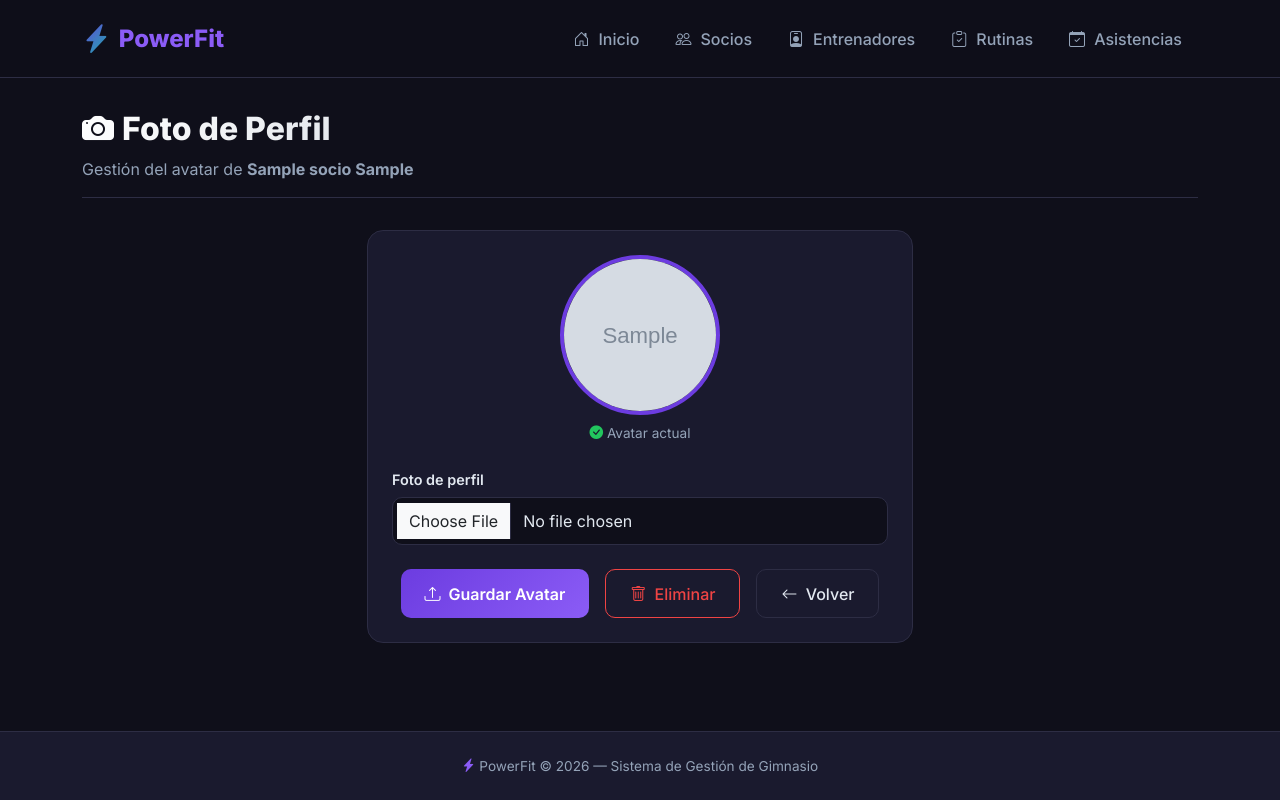
After one commit to FrancoFEFA/Mi-Primera-Pagina-Fajardo, a Django app: page /socios/1/avatar/ in a window 1280 px wide. The commit adds this page. Run offline with Django 5.2, Linux system fonts and the light colour scheme; tables that the repository leaves empty hold one stand-in row (values such as "Sample post"); grey boxes marked "Sample" are stand-in pictures.

Commit message:
Agrego avatar a socios y vista de upload

```diff
--- a/mainn/forms.py
+++ b/mainn/forms.py
@@ -107,6 +107,21 @@ class RutinaForm(forms.ModelForm):
         }
 
 
+class AvatarForm(forms.ModelForm):
+    class Meta:
+        model = Socio
+        fields = ['avatar']
+        widgets = {
+            'avatar': forms.FileInput(attrs={
+                'class': 'form-control',
+                'accept': 'image/*',
+            }),
+        }
+        labels = {
+            'avatar': 'Foto de perfil',
+        }
+
+
 class BuscarRutinaForm(forms.Form):
     """Formulario de búsqueda de rutinas por nombre o especialidad del entrenador."""
 
--- a/mainn/models.py
+++ b/mainn/models.py
@@ -19,6 +19,12 @@ class Socio(models.Model):
         default='basica',
     )
     fecha_inscripcion = models.DateField(auto_now_add=True)
+    avatar = models.ImageField(
+        upload_to='avatares/',
+        blank=True,
+        null=True,
+        verbose_name='Avatar',
+    )
 
     def __str__(self):
         return f"{self.nombre} {self.apellido}"
--- a/mainn/urls.py
+++ b/mainn/urls.py
@@ -7,6 +7,8 @@ urlpatterns = [
     # Socios
     path('socios/', views.lista_socios, name='lista_socios'),
     path('socios/crear/', views.crear_socio, name='crear_socio'),
+    path('socios/<int:socio_id>/avatar/', views.upload_avatar, name='upload_avatar'),
+    path('socios/<int:socio_id>/avatar/eliminar/', views.eliminar_avatar, name='eliminar_avatar'),
 
     # Entrenadores
     path('entrenadores/', views.lista_entrenadores, name='lista_entrenadores'),
--- a/mainn/views.py
+++ b/mainn/views.py
@@ -2,7 +2,7 @@ from django.shortcuts import render, redirect
 from django.db.models import Q
 
 from .models import Socio, Entrenador, Rutina, Asistencia
-from .forms import SocioForm, EntrenadorForm, RutinaForm, BuscarRutinaForm
+from .forms import SocioForm, EntrenadorForm, RutinaForm, BuscarRutinaForm, AvatarForm
 
 
 def inicio(request):
@@ -98,6 +98,31 @@ def crear_rutina(request):
 
 
 # ========================
+# VISTA DE AVATARES
+# ========================
+
+def upload_avatar(request, socio_id):
+    socio = Socio.objects.get(id=socio_id)
+    if request.method == 'POST':
+        form = AvatarForm(request.POST, request.FILES, instance=socio)
+        if form.is_valid():
+            form.save()
+            return redirect('lista_socios')
+    else:
+        form = AvatarForm(instance=socio)
+    return render(request, 'socios/upload_avatar.html', {'form': form, 'socio': socio})
+
+
+def eliminar_avatar(request, socio_id):
+    socio = Socio.objects.get(id=socio_id)
+    if socio.avatar:
+        socio.avatar.delete()
+    socio.avatar = None
+    socio.save()
+    return redirect('upload_avatar', socio_id=socio.id)
+
+
+# ========================
 # VISTAS DE ASISTENCIAS
 # ========================
 
--- /dev/null
+++ b/templates/socios/upload_avatar.html
@@ -0,0 +1,77 @@
+{% extends 'base.html' %}
+
+{% block titulo %}PowerFit — Avatar de {{ socio.nombre }}{% endblock %}
+
+{% block contenido %}
+
+<div class="page-header">
+    <h1><i class="bi bi-camera-fill me-2" style="color: var(--pf-primary-light);"></i>Foto de Perfil</h1>
+    <p>Gestión del avatar de <strong>{{ socio.nombre }} {{ socio.apellido }}</strong></p>
+</div>
+
+<div class="row justify-content-center">
+    <div class="col-lg-6">
+        <div class="card-custom animate-in">
+            <div class="card-body p-4 text-center">
+
+                {% if socio.avatar %}
+                <div class="mb-4">
+                    <img src="{{ socio.avatar.url }}" alt="Avatar de {{ socio.nombre }}"
+                         style="width: 160px; height: 160px; object-fit: cover; border-radius: 50%; border: 4px solid var(--pf-primary);">
+                    <p class="mt-2 mb-0" style="color: var(--pf-text-muted); font-size: 0.85rem;">
+                        <i class="bi bi-check-circle-fill" style="color: var(--pf-success);"></i> Avatar actual
+                    </p>
+                </div>
+                {% else %}
+                <div class="mb-4">
+                    <div style="width: 160px; height: 160px; border-radius: 50%; background: var(--pf-bg-card-hover); border: 4px dashed var(--pf-border); display: flex; align-items: center; justify-content: center; margin: 0 auto;">
+                        <i class="bi bi-person" style="font-size: 4rem; color: var(--pf-text-muted);"></i>
+                    </div>
+                    <p class="mt-2 mb-0" style="color: var(--pf-text-muted); font-size: 0.85rem;">
+                        <i class="bi bi-info-circle"></i> Sin avatar
+                    </p>
+                </div>
+                {% endif %}
+
+                <form method="POST" enctype="multipart/form-data">
+                    {% csrf_token %}
+
+                    {% for field in form %}
+                    <div class="mb-3 text-start">
+                        <label for="{{ field.id_for_label }}" class="form-label">{{ field.label }}</label>
+                        {{ field }}
+                        {% if field.errors %}
+                            {% for error in field.errors %}
+                                <div class="text-danger mt-1" style="font-size: 0.85rem;">
+                                    <i class="bi bi-exclamation-circle me-1"></i>{{ error }}
+                                </div>
+                            {% endfor %}
+                        {% endif %}
+                        {% if field.help_text %}
+                            <div class="mt-1" style="color: var(--pf-text-muted); font-size: 0.8rem;">{{ field.help_text }}</div>
+                        {% endif %}
+                    </div>
+                    {% endfor %}
+
+                    <div class="d-flex gap-3 mt-4 justify-content-center">
+                        <button type="submit" class="btn btn-primary-custom">
+                            <i class="bi bi-upload me-1"></i> Guardar Avatar
+                        </button>
+                        {% if socio.avatar %}
+                        <a href="{% url 'eliminar_avatar' socio.id %}" class="btn btn-outline-custom" style="border-color: var(--pf-danger); color: var(--pf-danger);"
+                           onclick="return confirm('¿Eliminar la foto de perfil?');">
+                            <i class="bi bi-trash me-1"></i> Eliminar
+                        </a>
+                        {% endif %}
+                        <a href="{% url 'lista_socios' %}" class="btn btn-outline-custom">
+                            <i class="bi bi-arrow-left me-1"></i> Volver
+                        </a>
+                    </div>
+                </form>
+
+            </div>
+        </div>
+    </div>
+</div>
+
+{% endblock %}
```
Also changed, not shown: templates/socios/lista.html (+21 -0 lines), README.md, mainn/migrations/0004_socio_avatar.py (added).
